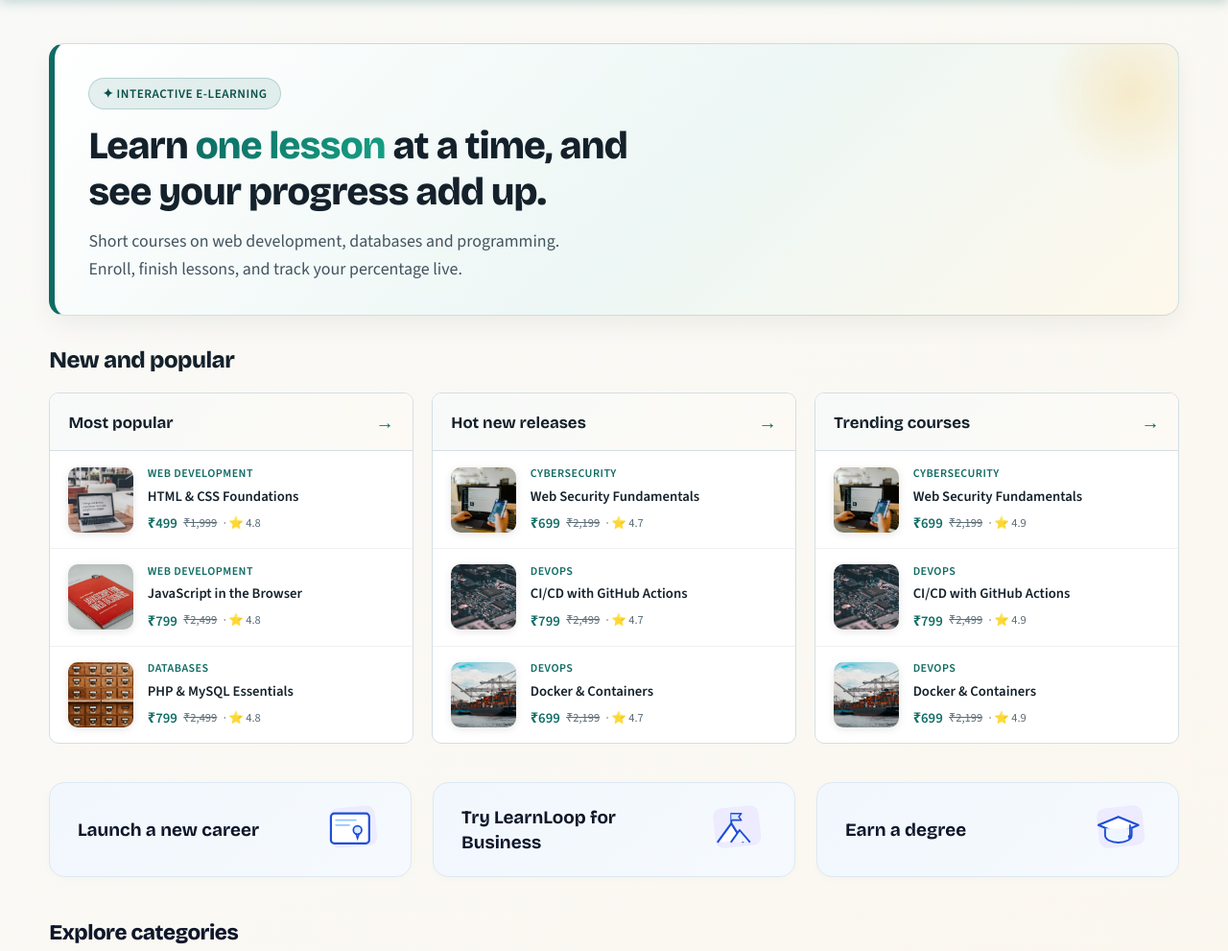
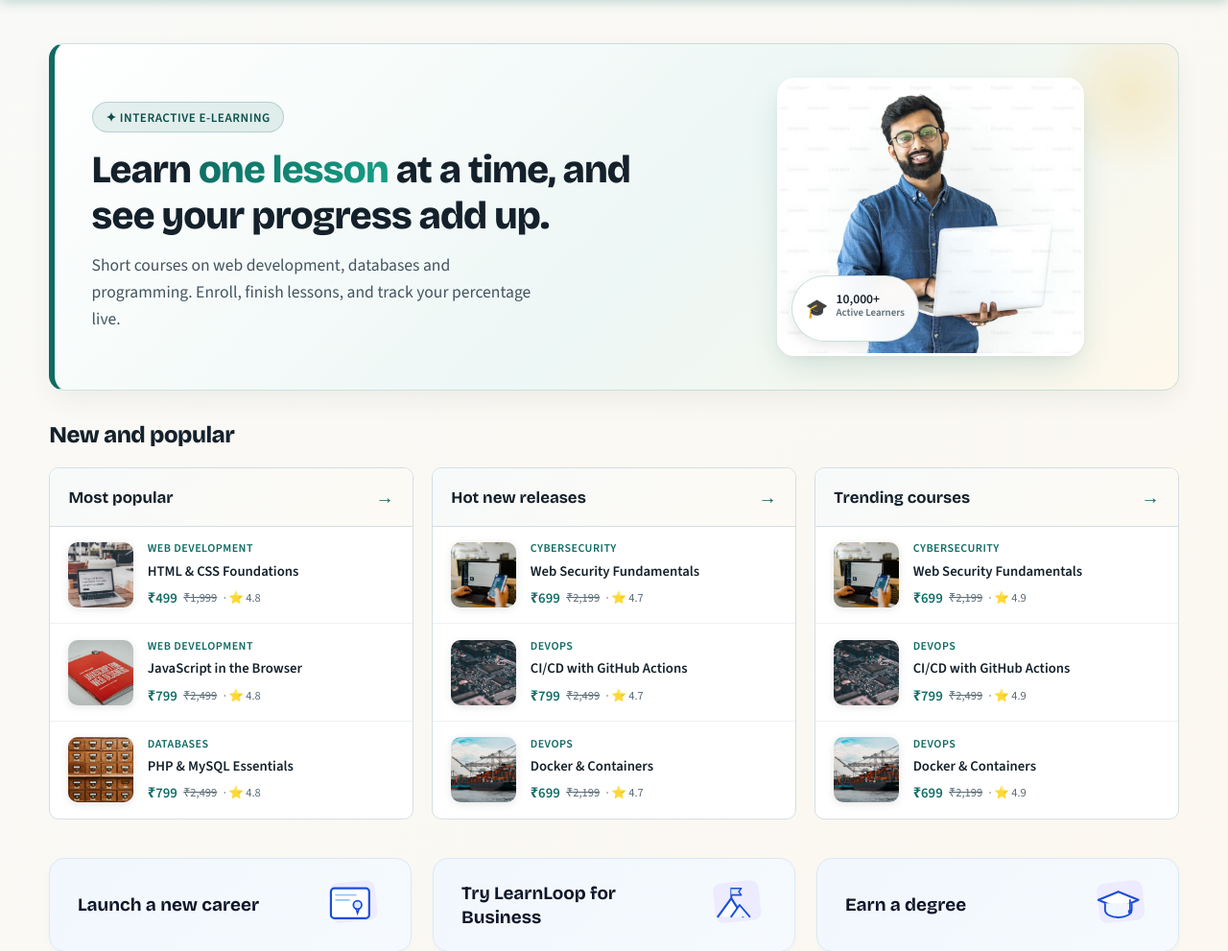
Before and after one commit to devSubha05/apexplanet-task5, a PHP site: page / in a window 1280 px wide; the page is wider, and only the part inside the window is pictured. Shown: the part 80-1071 px from the top of that part at 96% size. Run offline with PHP 8.4, Linux system fonts and the light colour scheme; data comes from the database, SQL or seed files in the repository; data that the repository does not hold is empty.

Commit message:
E-learning

```diff
--- a/assets/css/style.css
+++ b/assets/css/style.css
@@ -23,13 +23,23 @@ main,.wrap{flex:1;width:100%;max-width:100%;margin:0;padding:calc(80px + 1.8rem)
 .card{background:var(--panel);border:1px solid var(--line);border-radius:var(--radius);padding:1.2rem;margin-bottom:1rem}
 .narrow{max-width:460px;margin:1rem auto}
 .card.danger{border-color:#e4b5b0}
-.hero{position:relative;background:linear-gradient(135deg,#ffffff 0%,#edf7f5 55%,#fef8eb 100%);border:1px solid rgba(14,107,99,0.18);border-left:6px solid var(--teal);border-radius:16px;padding:2.2rem 2.2rem 2rem;margin:1rem 0 2rem;box-shadow:0 10px 30px -5px rgba(20,33,43,0.08);overflow:hidden;animation:heroFadeUp 0.7s cubic-bezier(0.16,1,0.3,1) both;transition:transform 0.3s ease,box-shadow 0.3s ease}
+.hero{position:relative;background:linear-gradient(135deg,#ffffff 0%,#edf7f5 55%,#fef8eb 100%);border:1px solid rgba(14,107,99,0.18);border-left:6px solid var(--teal);border-radius:16px;padding:2.2rem 2.4rem;margin:1rem 0 2rem;box-shadow:0 10px 30px -5px rgba(20,33,43,0.08);overflow:hidden;animation:heroFadeUp 0.7s cubic-bezier(0.16,1,0.3,1) both;transition:transform 0.3s ease,box-shadow 0.3s ease;display:flex;align-items:center;justify-content:space-between;gap:2.2rem}
 .hero:hover{transform:translateY(-3px);box-shadow:0 16px 36px -6px rgba(14,107,99,0.16)}
 .hero::after{content:"";position:absolute;top:-40px;right:-40px;width:180px;height:180px;background:radial-gradient(circle,rgba(242,182,50,0.28) 0%,rgba(242,182,50,0) 70%);border-radius:50%;pointer-events:none;animation:heroPulse 4s ease-in-out infinite alternate}
+.hero-content{flex:1.2;min-width:0;z-index:2}
+.hero-media{flex:0.85;display:flex;justify-content:center;align-items:center;position:relative;z-index:2}
+.hero-image-card{position:relative;width:100%;max-width:320px;height:290px;border-radius:18px;overflow:hidden;box-shadow:0 14px 34px -6px rgba(14,107,99,0.18),0 2px 8px rgba(0,0,0,0.04);border:3px solid #ffffff;background:#ffffff;transition:transform 0.3s ease,box-shadow 0.3s ease}
+.hero:hover .hero-image-card{transform:scale(1.02);box-shadow:0 18px 40px -6px rgba(14,107,99,0.24)}
+.hero-student-img{width:100%;height:100%;object-fit:cover;object-position:top center;display:block}
+.hero-floating-pill{position:absolute;bottom:12px;left:12px;background:rgba(255,255,255,0.95);backdrop-filter:blur(8px);border:1px solid rgba(14,107,99,0.22);border-radius:50px;padding:.4rem .85rem;display:flex;align-items:center;gap:.5rem;box-shadow:0 4px 14px rgba(0,0,0,0.1)}
+.floating-icon{font-size:1.2rem;line-height:1}
+.floating-text{display:flex;flex-direction:column;line-height:1.15;margin-top: 10px;}
+.floating-text strong{font-size:.85rem;color:var(--ink);font-weight:800}
+.floating-text small{font-size:.68rem;color:var(--muted);font-weight:600}
 .hero-badge{display:inline-flex;align-items:center;gap:.4rem;padding:.3rem .85rem;font-size:.82rem;font-weight:700;letter-spacing:.04em;text-transform:uppercase;color:var(--teal-dark);background:rgba(14,107,99,0.1);border:1px solid rgba(14,107,99,0.22);border-radius:999px;margin-bottom:.9rem}
 .hero h1{max-width:24ch;font-size:clamp(1.85rem,4.2vw,2.5rem);color:var(--ink);letter-spacing:-.02em;margin:0 0 .8rem}
 .hero-highlight{background:linear-gradient(120deg,var(--teal) 0%,#16a085 100%);background-clip:text;-webkit-text-fill-color:transparent;display:inline-block}
-.hero p{max-width:58ch;color:#435460;font-size:1.12rem;line-height:1.65;margin:0}
+.hero p{max-width:54ch;color:#435460;font-size:1.1rem;line-height:1.6;margin:0}
 @keyframes heroFadeUp{from{opacity:0;transform:translateY(18px)}to{opacity:1;transform:translateY(0)}}
 @keyframes heroPulse{0%{transform:scale(0.9);opacity:.6}100%{transform:scale(1.15);opacity:1}}
 @keyframes mainBgShift{0%{background-position:0% 50%}50%{background-position:100% 50%}100%{background-position:0% 50%}}
@@ -134,6 +144,11 @@ th{background:#eaf0f3}
 .cat-chip-icon{font-size:1rem;display:inline-flex;align-items:center;line-height:1}
 
 @media (max-width:850px){
+  .hero{flex-direction:column;text-align:left;padding:1.8rem 1.4rem;gap:1.6rem}
+  .hero-media{width:100%}
+  .hero-image-card{max-width:280px;height:250px;margin:0 auto}
+  .hero h1{max-width:100%}
+  .hero p{max-width:100%}
   .promo-banners-row{grid-template-columns:1fr;gap:1rem}
 }
 
--- a/assets/js/app.js
+++ b/assets/js/app.js
@@ -1,4 +1,11 @@
 (function () {
+  if ('scrollRestoration' in history) {
+    history.scrollRestoration = 'manual';
+  }
+  if (window.location.hash) {
+    history.replaceState(null, '', window.location.pathname + window.location.search);
+  }
+
   const q = document.getElementById('q'), cat = document.getElementById('cat'),
         level = document.getElementById('level'), out = document.getElementById('results'),
         count = document.getElementById('count'),
--- a/includes/header.php
+++ b/includes/header.php
@@ -8,6 +8,14 @@
 <link rel="preconnect" href="https://fonts.googleapis.com">
 <link href="https://fonts.googleapis.com/css2?family=Bricolage+Grotesque:wght@500;700;800&family=Source+Sans+3:wght@400;600&display=swap" rel="stylesheet">
 <link rel="stylesheet" href="<?= $base ?>assets/css/style.css">
+<script>
+if ('scrollRestoration' in history) {
+  history.scrollRestoration = 'manual';
+}
+if (window.location.hash) {
+  history.replaceState(null, '', window.location.pathname + window.location.search);
+}
+</script>
 </head>
 <body>
 <header class="site-header">
--- a/index.php
+++ b/index.php
@@ -140,9 +140,23 @@ $trendingSearches = [
 
 $pageTitle = 'Courses'; require __DIR__ . '/includes/header.php'; ?>
 <section class="hero">
-  <span class="hero-badge">✦ Interactive E-Learning</span>
-  <h1>Learn <span class="hero-highlight">one lesson</span> at a time, and see your progress add up.</h1>
-  <p>Short courses on web development, databases and programming. Enroll, finish lessons, and track your percentage live.</p>
+  <div class="hero-content">
+    <span class="hero-badge">✦ Interactive E-Learning</span>
+    <h1>Learn <span class="hero-highlight">one lesson</span> at a time, and see your progress add up.</h1>
+    <p>Short courses on web development, databases and programming. Enroll, finish lessons, and track your percentage live.</p>
+  </div>
+  <div class="hero-media">
+    <div class="hero-image-card">
+      <img src="assets/img/hero-student.jpg" alt="Student learning on LearnLoop" class="hero-student-img" loading="eager">
+      <div class="hero-floating-pill">
+        <span class="floating-icon">🎓</span>
+        <div class="floating-text">
+          <strong>10,000+</strong>
+          <small>Active Learners</small>
+        </div>
+      </div>
+    </div>
+  </div>
 </section>
 
 <!-- ===== New and Popular Section ===== -->
@@ -227,7 +241,7 @@ $pageTitle = 'Courses'; require __DIR__ . '/includes/header.php'; ?>
 <!-- ===== Three Coursera-Style Feature Cards ===== -->
 <section class="promo-banners-row" aria-label="Learning Pathways">
   <!-- Card 1: Launch a new career -->
-  <a href="#results" class="promo-banner-card" onclick="document.getElementById('level').value='Beginner'; document.getElementById('level').dispatchEvent(new Event('change'));">
+  <a href="javascript:void(0)" class="promo-banner-card" onclick="document.getElementById('level').value='Beginner'; document.getElementById('level').dispatchEvent(new Event('change')); const r = document.getElementById('results'); if(r) r.scrollIntoView({behavior:'smooth'});">
     <span class="promo-banner-text">Launch a new career</span>
     <div class="promo-banner-icon">
       <svg viewBox="0 0 80 60" width="70" height="52" fill="none">
@@ -319,7 +333,7 @@ $pageTitle = 'Courses'; require __DIR__ . '/includes/header.php'; ?>
   <div class="ts-grid">
     <?php foreach ($trendingSearches as $groupKey => $group): ?>
     <div class="ts-column">
-      <a href="#results" class="ts-col-header" onclick="document.getElementById('q').value='<?= e($group['query']) ?>'; document.getElementById('q').dispatchEvent(new Event('input'));">
+      <a href="javascript:void(0)" class="ts-col-header" onclick="document.getElementById('q').value='<?= e($group['query']) ?>'; document.getElementById('q').dispatchEvent(new Event('input')); const r = document.getElementById('results'); if(r) r.scrollIntoView({behavior:'smooth'});">
         <span class="ts-col-title"><?= e($group['title']) ?></span>
         <span class="ts-arrow" aria-hidden="true">→</span>
       </a>
```
Also changed, not shown: assets/img/hero-student.jpg (added).
